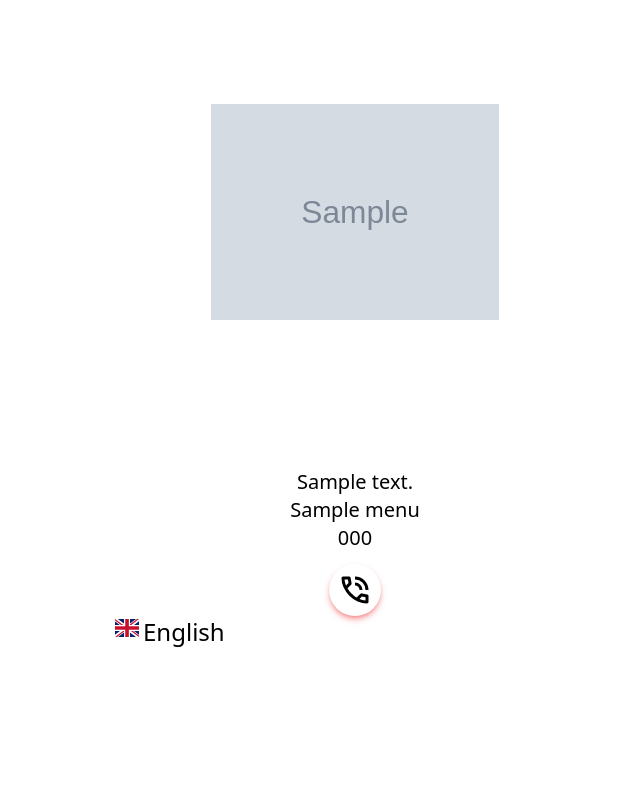
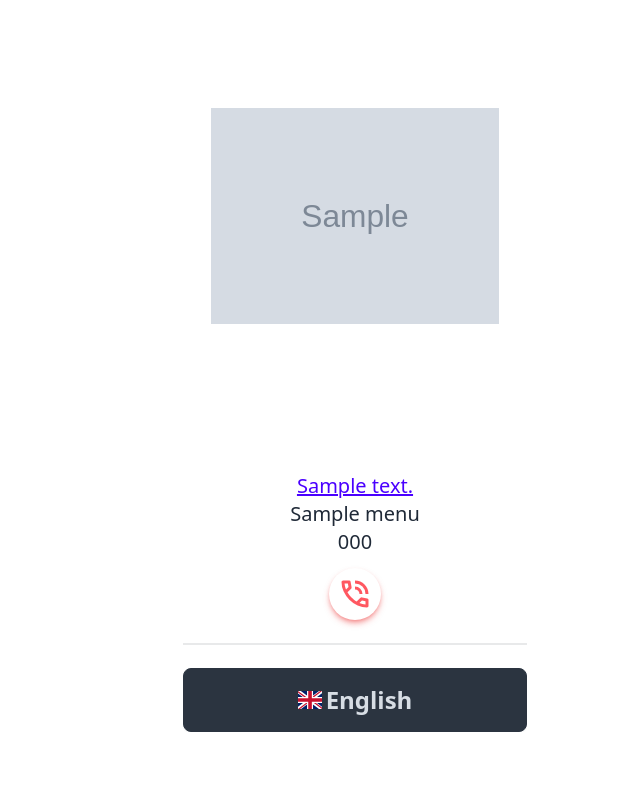
Before and after one commit to osam7a/Menu-Maker, a Django app: template templates/basic/menu-selector.html in a window 1280 px wide. Shown: the whole page, without its empty margins (285-925 px from the left). Run offline with Django 5.2, Linux system fonts and the light colour scheme; the template is opened without the code that fills it: values that come from a table or form of the project are taken from there, others are empty; data comes from the database, SQL or seed files in the repository; tables that the repository leaves empty hold one stand-in row (values such as "Sample post"); grey boxes marked "Sample" are stand-in pictures; some libraries are stand-ins or nearby versions.

Commit message:
Add DaisyUI

```diff
--- a/templates/menu-base.html
+++ b/templates/menu-base.html
@@ -3,7 +3,7 @@
 {% get_current_language as LANGUAGE_CODE %}
 
 <!DOCTYPE html>
-<html lang="en" data-theme="light">
+<html lang="{{ LANGUAGE_CODE }}" class="scroll-smooth">
 <head>
     <meta charset="UTF-8">
     <meta name="viewport" content="width=device-width, initial-scale=1.0">
@@ -13,6 +13,8 @@
     <script src="https://cdn.tailwindcss.com"></script>
     <script src="https://code.jquery.com/jquery-3.6.0.min.js"></script>
 
+    <link href="https://cdn.jsdelivr.net/npm/daisyui@4.12.10/dist/full.min.css" rel="stylesheet" type="text/css" />
+
     <!-- Animation Library -->
     <link rel="stylesheet" href="https://cdnjs.cloudflare.com/ajax/libs/animate.css/4.1.1/animate.min.css" />
 
@@ -20,7 +22,7 @@
     <link rel="icon" href="{{ menu.logo.url }}" type="image/x-icon">
 </head>
 <body{% if LANGUAGE_CODE == 'ar' %} dir="rtl"{% endif %} class="w-screen h-screen flex items-stretch justify-center">
-    <div class="p-2 max-w-lg w-full {% block parent_classes %}{% endblock %}">
+    <div class="p-3 max-w-sm w-full {% block parent_classes %}{% endblock %}">
         {% block content %}{% endblock %}
     </div>
 </body>
```
